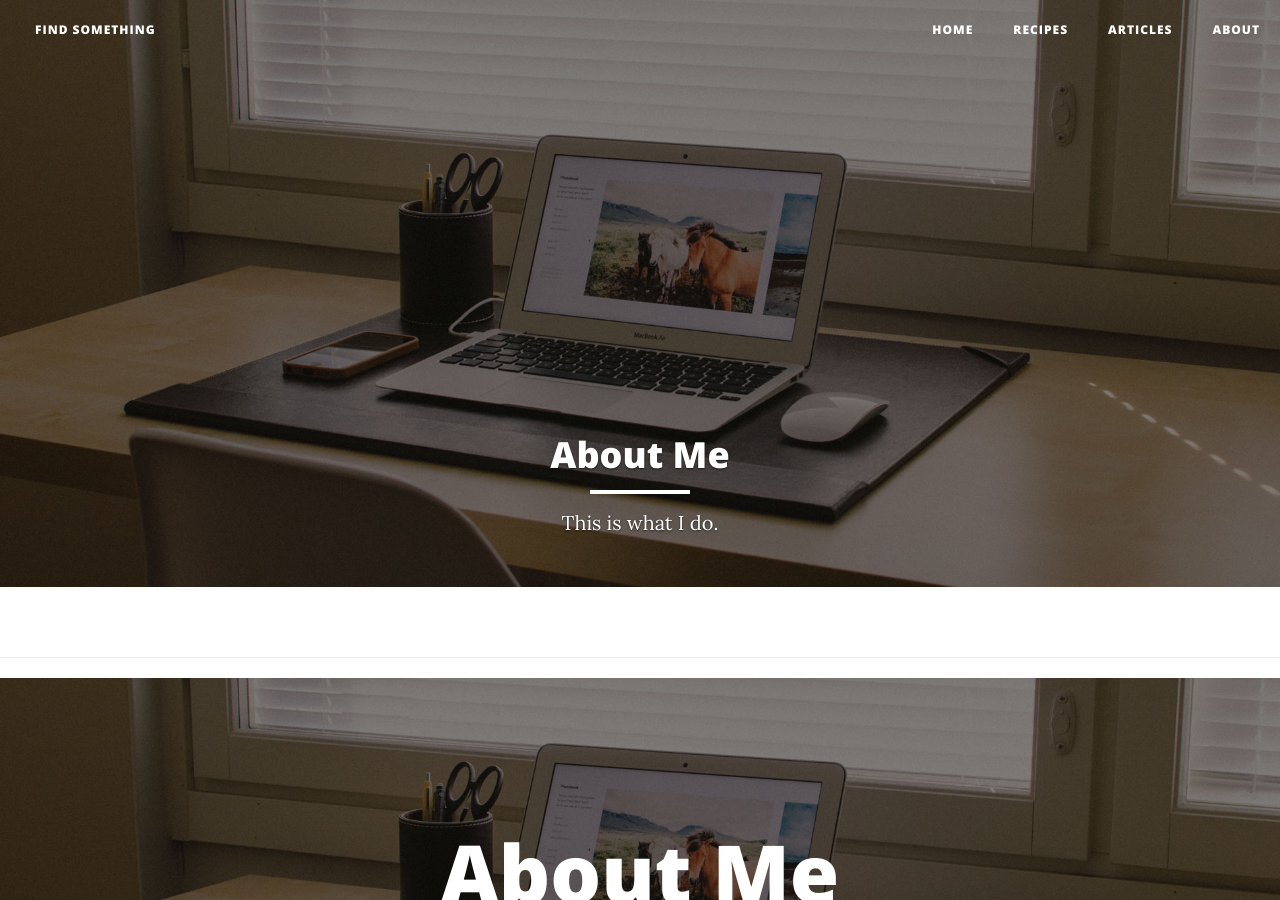
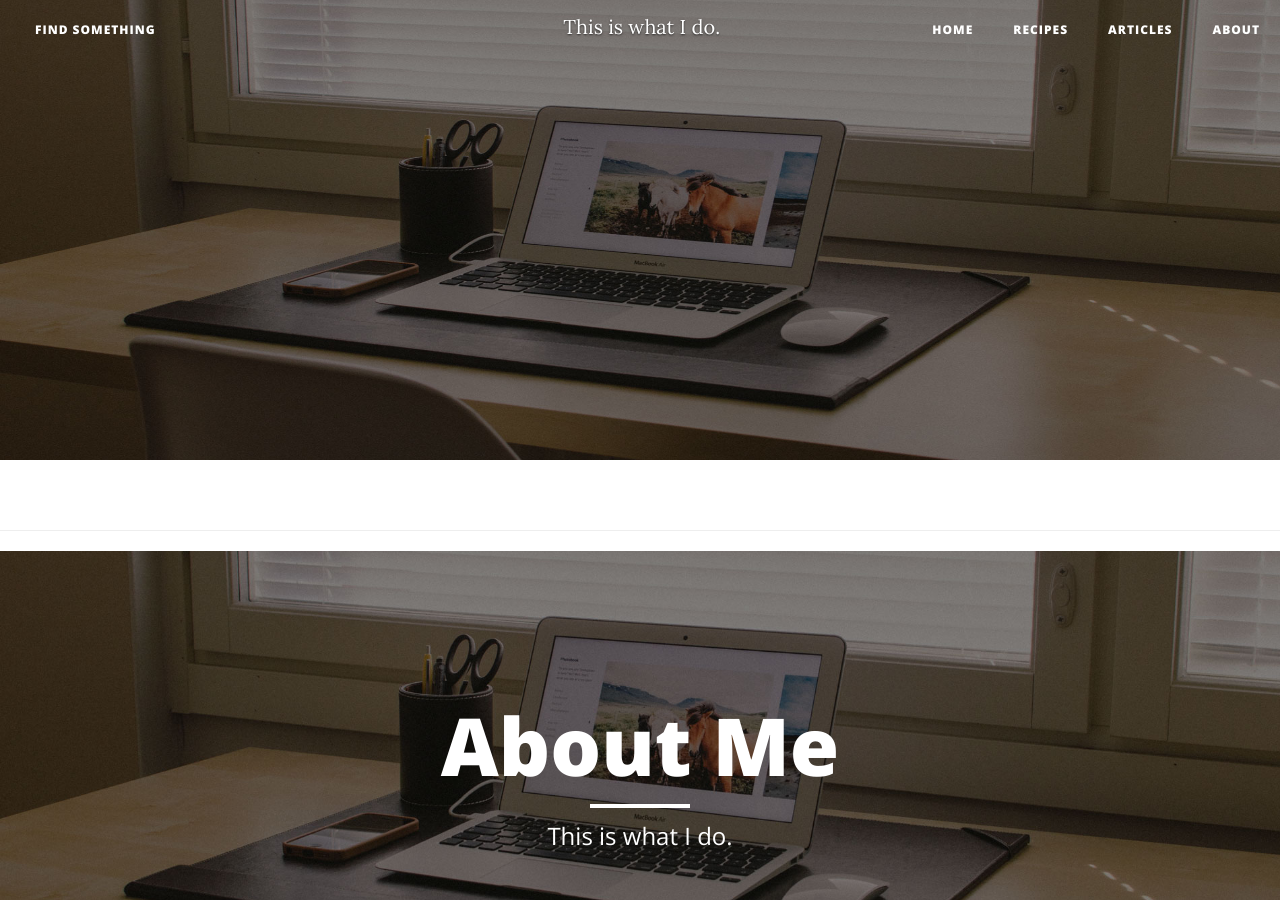
Before and after one commit to LaVillaine/LaVillaine.github.io, a Jekyll site: the page built from about.html, in a window 1280 px wide and 900 px high. Built offline with Jekyll 4.4.1, drawn with Linux system fonts in a browser that asks for light colours; nearby versions of some CDN libraries.

Commit message:
changed site-header

```diff
--- a/_includes/site-header.html
+++ b/_includes/site-header.html
@@ -2,8 +2,8 @@
 	<div id="myCarousel" class="carousel slide">
 		<div class="carousel-inner">
 			<div class="item active header-offset">
-				<img src='{% if page.image %}{{site.url}}{{page.image}}{% else %}{{site.url}}/img/default-bg.jpg{% endif %}' class="img-responsive">
-				<div class="container">
+				<img style="width: 100%;max-height: 460px" src='{% if page.image %}{{site.url}}{{page.image}}{% else %}{{site.url}}/img/default-bg.jpg{% endif %}' class="img-responsive">
+				<div style="position: absolute;top: 20%; left: 1.8%; right: auto; width: 96.66666666666666%">
 				<div class="carousel-caption">
 					<div class="site-heading">
 						<h1>
```
Lines whose indentation alone changed are shown as unchanged.
